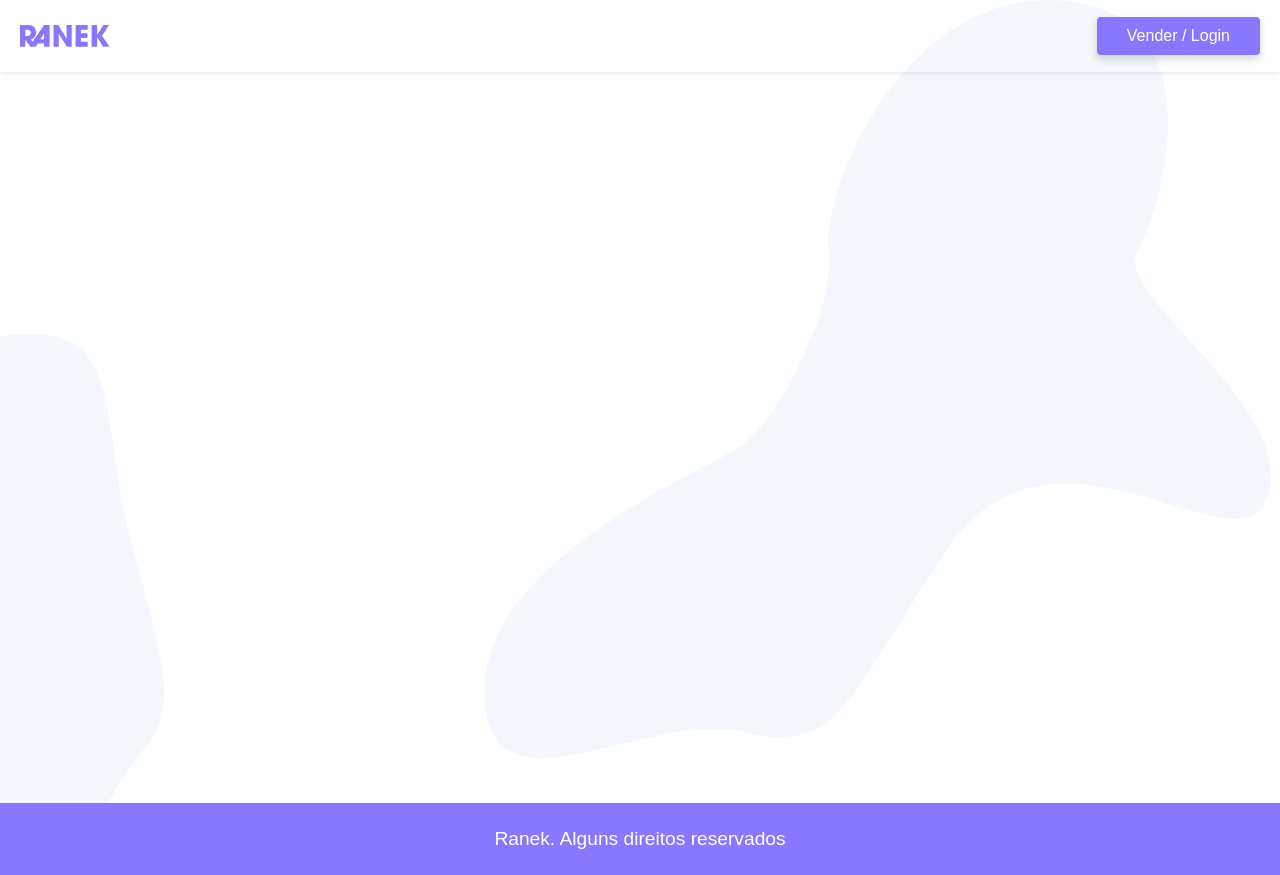
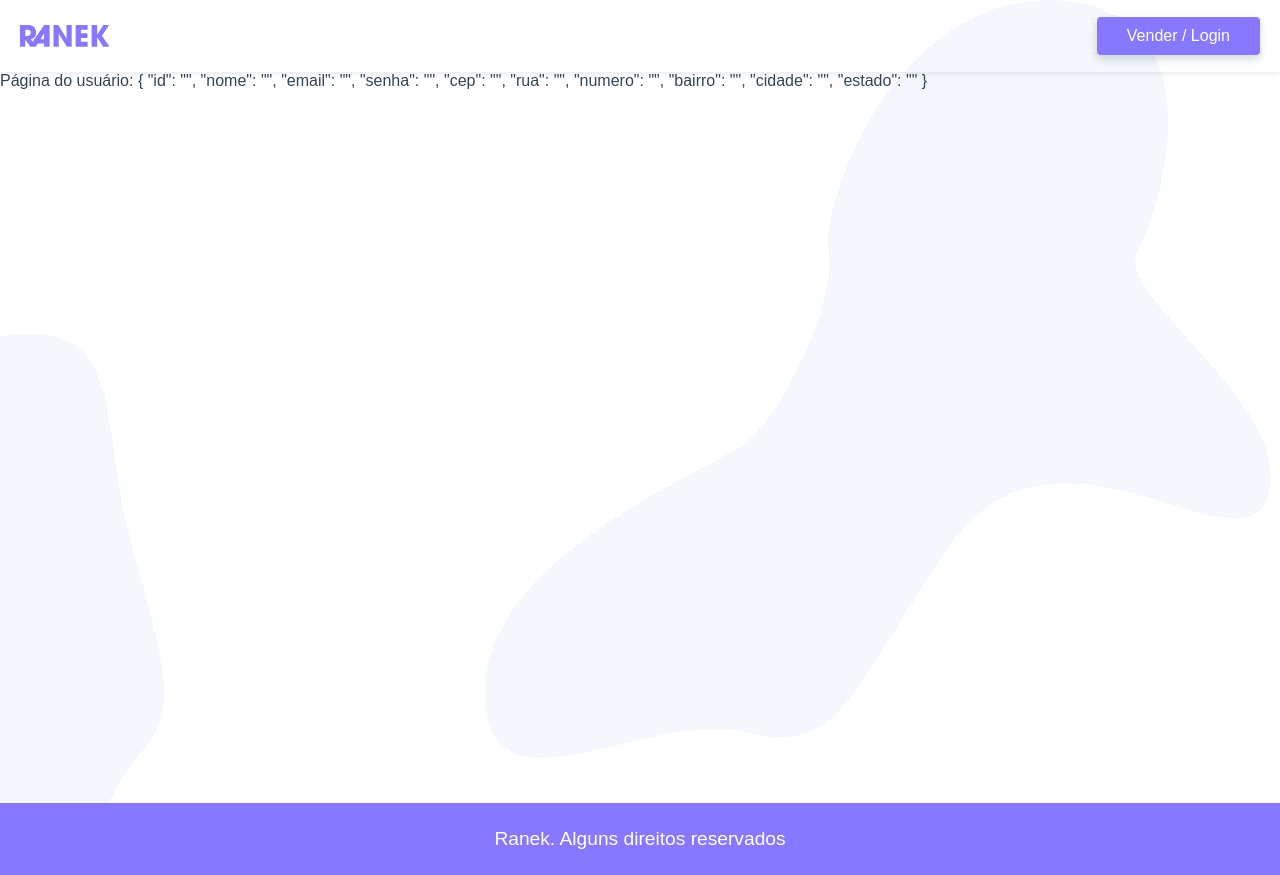
Before and after one commit to LeonardoCesca/ranek, a Vue app: page /usuario in a window 1280 px wide. Built offline with nearby package versions, Linux system fonts and the light colour scheme.

Commit message:
add: user view

```diff
--- a/src/router/index.js
+++ b/src/router/index.js
@@ -3,6 +3,7 @@ import VueRouter from 'vue-router'
 import Home from '../views/Home.vue'
 import Produto from '../views/Produto.vue'
 import Login from '../views/Login.vue'
+import Usuario from '../views/usuario/Usuario.vue'
 
 Vue.use(VueRouter)
 
@@ -23,6 +24,11 @@ const routes = [
     component: Produto,
     props: true
   },
+  {
+    path: '/usuario',
+    name: 'usuario',
+    component: Usuario
+  },
 ]
 
 const router = new VueRouter({
--- a/src/views/Login.vue
+++ b/src/views/Login.vue
@@ -34,6 +34,7 @@ export default {
     methods: {
         logar() {
             this.$store.dispatch('getUsuario', this.login.email);
+            this.$router.push({name: "usuario"})
         }
     }
 };
--- /dev/null
+++ b/src/views/usuario/Usuario.vue
@@ -0,0 +1,13 @@
+<template>
+  <p>Página do usuário: {{this.$store.state.usuario}}</p>
+</template>
+
+<script>
+
+export default {
+  name: "Usuario",
+};
+</script>
+
+<style scoped>
+</style>
```
